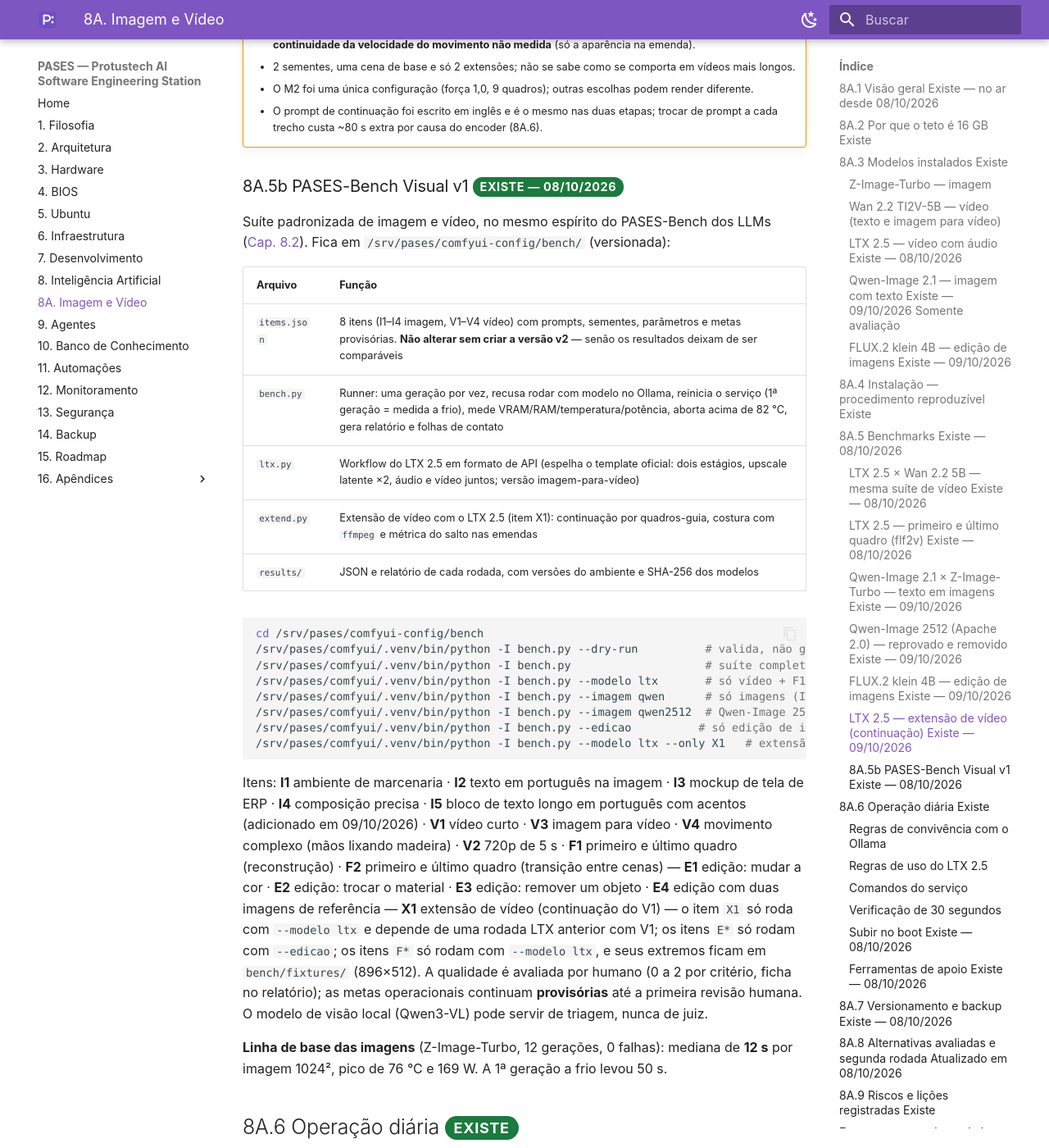
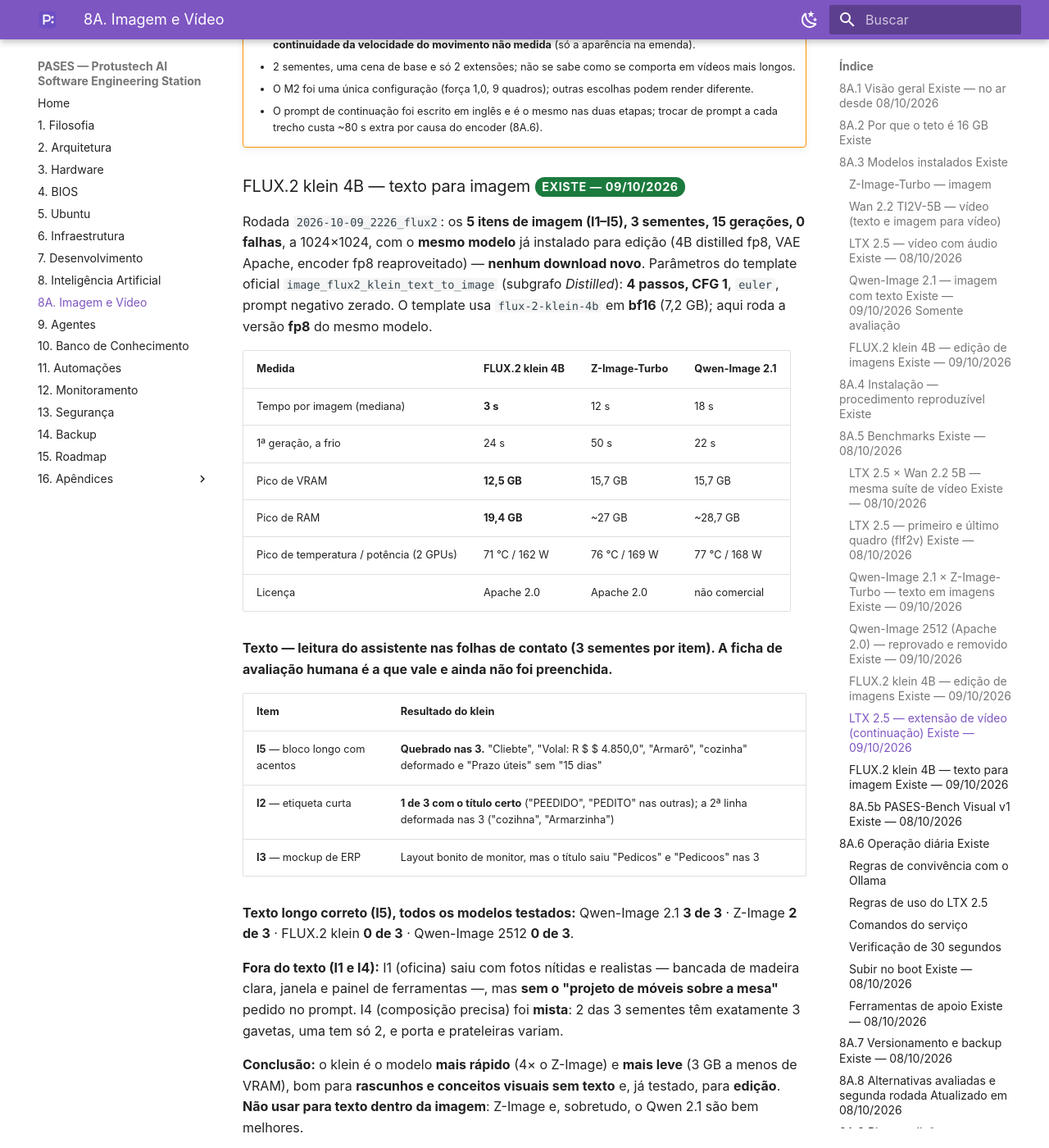
Before and after one commit to crystyano/pases-manual, an MkDocs documentation site: the page built from docs/08a-imagem-video.md, in a window 1280 px wide and 1400 px high, scrolled down 18220 px. Shown: the whole window at 82% size. Built offline with MkDocs 1.6.1 and Material for MkDocs 9.7.7, drawn with Linux system fonts in a browser that asks for light colours; a script that is not in the unit is left out; some of the changed text lies outside the part shown.

Commit message:
Manual PASES v0.14.0 - FLUX.2 klein 4B em texto para imagem
Cap. 8A: resultados do klein em texto->imagem (15 geracoes, 0 falhas, 3 s por
imagem e 12,5 GB de VRAM) e comparativo do texto longo entre os modelos
(Qwen 2.1 3/3, Z-Image 2/3, klein 0/3, Qwen 2512 0/3). Conclusao: bom para
rascunhos sem texto e para edicao, nao para texto na imagem. ADR-010 ganha
atualizacao; historico atualizado.

Co-Authored-By: Claude Sonnet 5.5 <noreply@anthropic.com>

````diff
--- a/docs/08a-imagem-video.md
+++ b/docs/08a-imagem-video.md
@@ -467,6 +467,36 @@ Rodada `2026-10-09_2208_ltx`, item **X1**: parte do V1 do LTX (2 s) e encadeia *
     - O M2 foi uma única configuração (força 1,0, 9 quadros); outras escolhas podem render diferente.
     - O prompt de continuação foi escrito em inglês e é o mesmo nas duas etapas; trocar de prompt a cada trecho custa ~80 s extra por causa do encoder (8A.6).
 
+### FLUX.2 klein 4B — texto para imagem <span class="badge badge-existe">Existe — 09/10/2026</span>
+
+Rodada `2026-10-09_2226_flux2`: os **5 itens de imagem (I1–I5), 3 sementes, 15 gerações, 0 falhas**, a 1024×1024, com o **mesmo modelo** já instalado para edição (4B distilled fp8, VAE Apache, encoder fp8 reaproveitado) — **nenhum download novo**. Parâmetros do template oficial `image_flux2_klein_text_to_image` (subgrafo *Distilled*): **4 passos, CFG 1**, `euler`, prompt negativo zerado. O template usa `flux-2-klein-4b` em **bf16** (7,2 GB); aqui roda a versão **fp8** do mesmo modelo.
+
+| Medida | FLUX.2 klein 4B | Z-Image-Turbo | Qwen-Image 2.1 |
+|---|---|---|---|
+| Tempo por imagem (mediana) | **3 s** | 12 s | 18 s |
+| 1ª geração, a frio | 24 s | 50 s | 22 s |
+| Pico de VRAM | **12,5 GB** | 15,7 GB | 15,7 GB |
+| Pico de RAM | **19,4 GB** | ~27 GB | ~28,7 GB |
+| Pico de temperatura / potência (2 GPUs) | 71 °C / 162 W | 76 °C / 169 W | 77 °C / 168 W |
+| Licença | Apache 2.0 | Apache 2.0 | não comercial |
+
+**Texto — leitura do assistente nas folhas de contato (3 sementes por item). A ficha de avaliação humana é a que vale e ainda não foi preenchida.**
+
+| Item | Resultado do klein |
+|---|---|
+| **I5** — bloco longo com acentos | **Quebrado nas 3.** "Cliebte", "Volal: R $ $ 4.850,0", "Armarô", "cozinha" deformado e "Prazo úteis" sem "15 dias" |
+| **I2** — etiqueta curta | **1 de 3 com o título certo** ("PEEDIDO", "PEDITO" nas outras); a 2ª linha deformada nas 3 ("cozihna", "Armarzinha") |
+| **I3** — mockup de ERP | Layout bonito de monitor, mas o título saiu "Pedicos" e "Pedicoos" nas 3 |
+
+**Texto longo correto (I5), todos os modelos testados:** Qwen-Image 2.1 **3 de 3** · Z-Image **2 de 3** · FLUX.2 klein **0 de 3** · Qwen-Image 2512 **0 de 3**.
+
+**Fora do texto (I1 e I4):** I1 (oficina) saiu com fotos nítidas e realistas — bancada de madeira clara, janela e painel de ferramentas —, mas **sem o "projeto de móveis sobre a mesa"** pedido no prompt. I4 (composição precisa) foi **mista**: 2 das 3 sementes têm exatamente 3 gavetas, uma tem só 2, e porta e prateleiras variam.
+
+**Conclusão:** o klein é o modelo **mais rápido** (4× o Z-Image) e **mais leve** (3 GB a menos de VRAM), bom para **rascunhos e conceitos visuais sem texto** e, já testado, para **edição**. **Não usar para texto dentro da imagem**: Z-Image e, sobretudo, o Qwen 2.1 são bem melhores.
+
+!!! warning "Limites"
+    3 sementes por item e leitura visual do assistente. Foi testada a versão **fp8** com o encoder **fp8**, e não a bf16 do template: parte do texto ruim pode vir disso — **não foi feita a comparação**. A variante *base* (não distilled, 50 passos) não foi testada.
+
 ### 8A.5b PASES-Bench Visual v1 <span class="badge badge-existe">Existe — 08/10/2026</span>
 
 Suíte padronizada de imagem e vídeo, no mesmo espírito do PASES-Bench dos LLMs ([Cap. 8.2](08-inteligencia-artificial.md)). Fica em `/srv/pases/comfyui-config/bench/` (versionada):
@@ -486,6 +516,7 @@ cd /srv/pases/comfyui-config/bench
 /srv/pases/comfyui/.venv/bin/python -I bench.py --modelo ltx       # só vídeo + F1/F2, com o LTX 2.5, ~12 min
 /srv/pases/comfyui/.venv/bin/python -I bench.py --imagem qwen      # só imagens (I1–I5), com o Qwen-Image 2.1, ~5 min
 /srv/pases/comfyui/.venv/bin/python -I bench.py --imagem qwen2512  # Qwen-Image 2512 (~55 min; exige reinstalar os arquivos, ver passo 6D)
+/srv/pases/comfyui/.venv/bin/python -I bench.py --imagem flux2     # só imagens (I1–I5), com o FLUX.2 klein 4B (texto→imagem), ~2 min
 /srv/pases/comfyui/.venv/bin/python -I bench.py --edicao          # só edição de imagens (E1–E4), com o FLUX.2 klein 4B, ~3 min
 /srv/pases/comfyui/.venv/bin/python -I bench.py --modelo ltx --only X1   # extensão de vídeo (exige um V1 do LTX de rodada anterior), ~6 min
 ```
@@ -578,7 +609,7 @@ Registro do que foi analisado em 07/10/2026 (fontes secundárias; os requisitos
 | **MiniMax H3** | Pesos abertos desde 03/08/2026 (33B parâmetros), com suporte nativo no ComfyUI. A versão aberta sai em **no máximo 768p**; o upscaler de 2K é só da API. Um site afirma restrição de licença para uso em EUA/UE/Reino Unido/Coreia — **não confirmado**; ler a licença no Hugging Face antes de qualquer investimento. |
 | **Qwen-Image 2.1** | **Instalado para avaliação** (seção 8A.3): melhor que o Z-Image em texto com acentos, mas licença **só não comercial** — decisão em [ADR-009](16-apendices/adrs.md#adr-009). |
 | **Qwen-Image 2512** (fp8, Apache 2.0) | **Testado e removido (09/10/2026):** texto com erros em todas as imagens, 218–370 s por imagem. Não é alternativa ao 2.1 nem ao Z-Image ([8A.5](#qwen-image-2512-apache-20-reprovado-e-removido-existe-09102026)). |
-| **FLUX.2 klein 4B** | **Instalado e aprovado para edições simples** (cor, material, remoção) a 5 s; fraco em compor objetos de duas imagens ([8A.5](#flux2-klein-4b-edicao-de-imagens-existe-09102026)). Apache 2.0; decisão em [ADR-010](16-apendices/adrs.md#adr-010). |
+| **FLUX.2 klein 4B** | **Instalado e aprovado para edições simples** (cor, material, remoção) a 5 s; fraco em compor objetos de duas imagens ([8A.5](#flux2-klein-4b-edicao-de-imagens-existe-09102026)). Em **texto→imagem** é o mais rápido (3 s) mas **fraco em texto** ([8A.5](#flux2-klein-4b-texto-para-imagem-existe-09102026)). Apache 2.0; decisão em [ADR-010](16-apendices/adrs.md#adr-010). |
 | **FLUX.2 [dev]** | Descartado: pede 24 GB ou mais e a licença é não comercial. O repositório `Comfy-Org/flux2-dev` também foi evitado por esse motivo (ver o VAE em 8A.3). |
 | **FLUX.2 klein 9B** | Licença **não comercial**; não instalado. |
 | **Wan 2.2 A14B** (GGUF Q4) | Mais qualidade de movimento que o 5B, mas apertado em 16 GB e sem áudio. Perdeu urgência diante do LTX 2.5; reavaliar só se surgir uma limitação do LTX. |
@@ -618,7 +649,8 @@ Registro do que foi analisado em 07/10/2026 (fontes secundárias; os requisitos
 - Avaliação humana dos resultados do Qwen-Image 2.1 e dos itens I1/I4 com ele
 - (Opcional) testar a LoRA Lightning de 4 passos do 2512, se um dia o 2512 voltar a ser considerado
 - Avaliação humana das edições do FLUX.2 klein; A/B do encoder fp8 contra o bf16 do template
-- Testar o FLUX.2 klein em texto→imagem e prompts que digam o que **não** deve mudar (caso do piso no E2)
+- Testar prompts de edição que digam o que **não** deve mudar (caso do piso no E2) e a variante **base** (não distilled) do klein
+- A/B do klein em **bf16** contra o fp8 (para saber se parte do texto ruim vem da quantização)
 - Próxima rodada de modelos (Wan A14B) após benchmark
 - Validar o `Linger` em um reboot real e apagar o token local (`hf auth logout`)
 - Workflows do ComfyUI versionados e backup deles ([Cap. 14](14-backup.md))
````
Also changed, not shown: docs/16-apendices/adrs.md (+3 -0 lines), docs/16-apendices/historico.md (+1 -0 lines).
